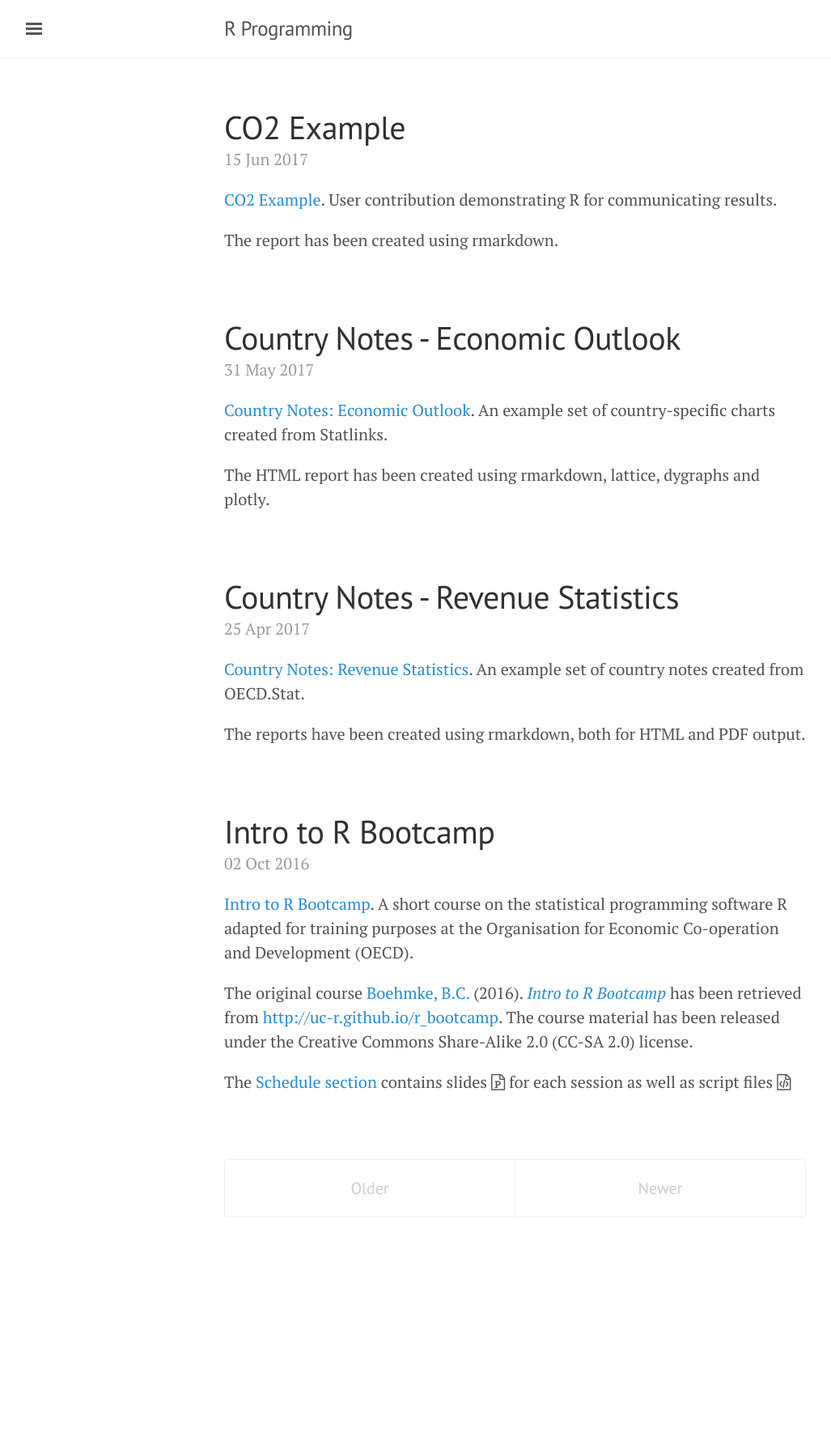
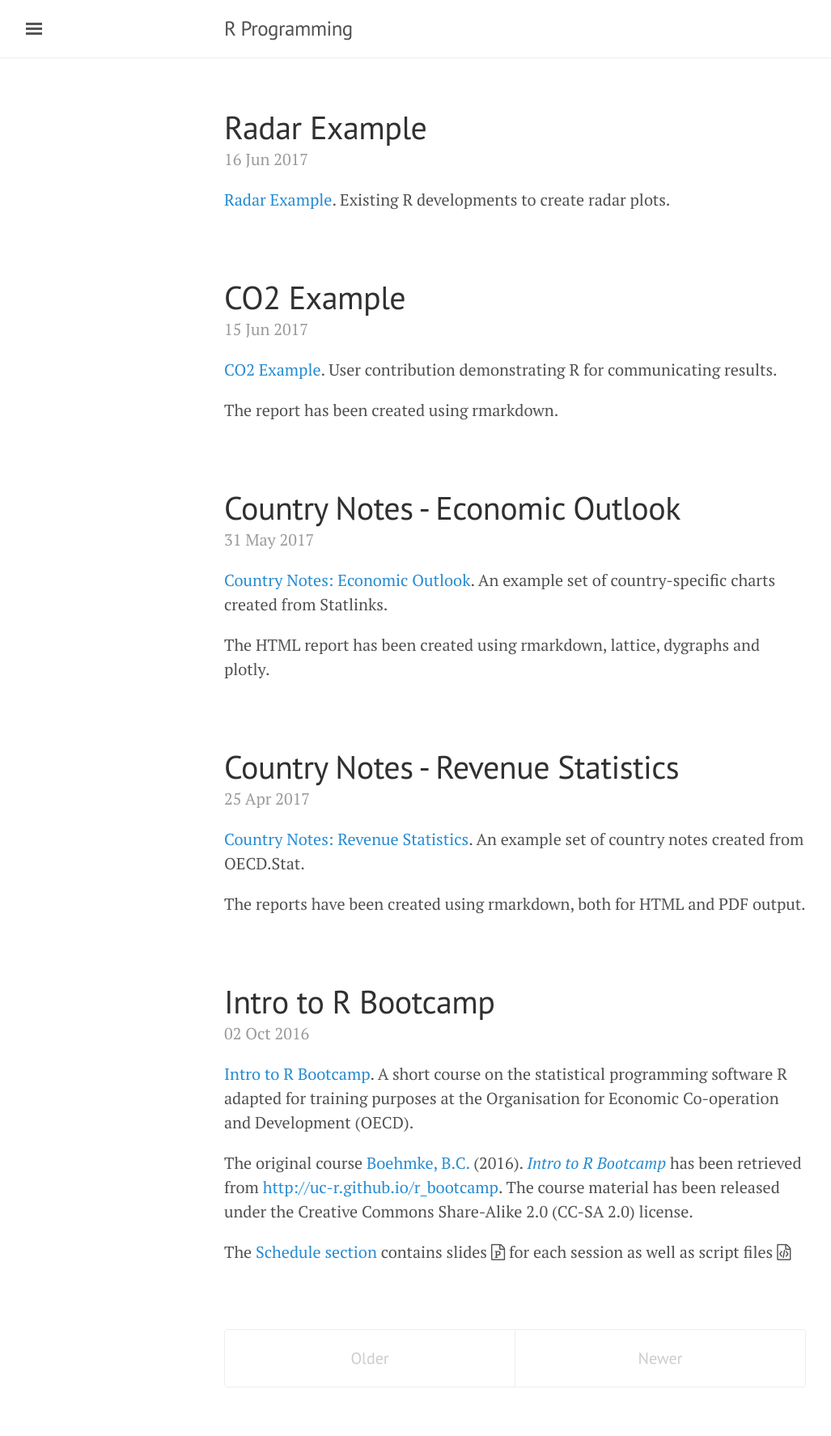
Before and after one commit to bowerth/boot-r, a Jekyll site: the page built from index.html, in a window 1280 px wide. Shown: the whole page at 81% size, without its empty margins (3-1030 px from the left). Built offline with Jekyll 4.4.1, drawn with Linux system fonts in a browser that asks for light colours; nearby versions of some CDN libraries; the list of posts is cut into pages by our own code; before the commit the page ends 1564 px from its top, so only the background shows below that.

Commit message:
add post entry

```diff
--- /dev/null
+++ b/_posts/2017-06-16-radar-example.md
@@ -0,0 +1,8 @@
+---
+author: Bo Werth
+layout: post
+comments: true
+title: Radar Example
+---
+
+[Radar Example]({{ site.baseurl }}/contrib/radar-example). Existing R developments to create radar plots.
--- a/contrib/radar-example/index.html
+++ b/contrib/radar-example/index.html
@@ -12,7 +12,7 @@
 <meta name="author" content="" />
 
 
-<title>Demo Example</title>
+<title>Radar Example</title>
 
 <script src="libs/jquery-1.11.3/jquery.min.js"></script>
 <meta name="viewport" content="width=device-width, initial-scale=1" />
@@ -231,7 +231,7 @@ div.tocify {
 
 
 
-<h1 class="title toc-ignore">Demo Example</h1>
+<h1 class="title toc-ignore">Radar Example</h1>
 
 </div>
 
```
